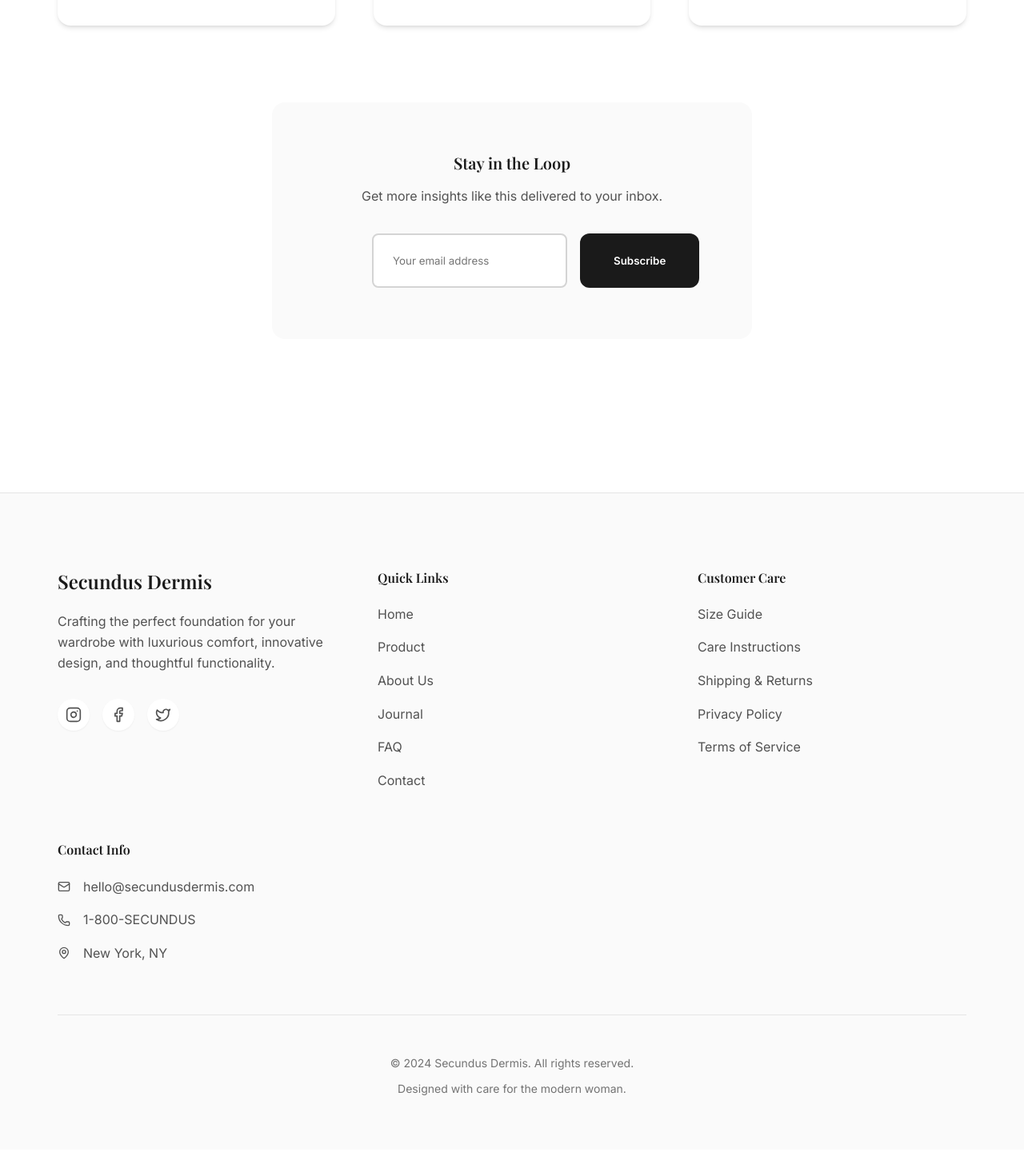
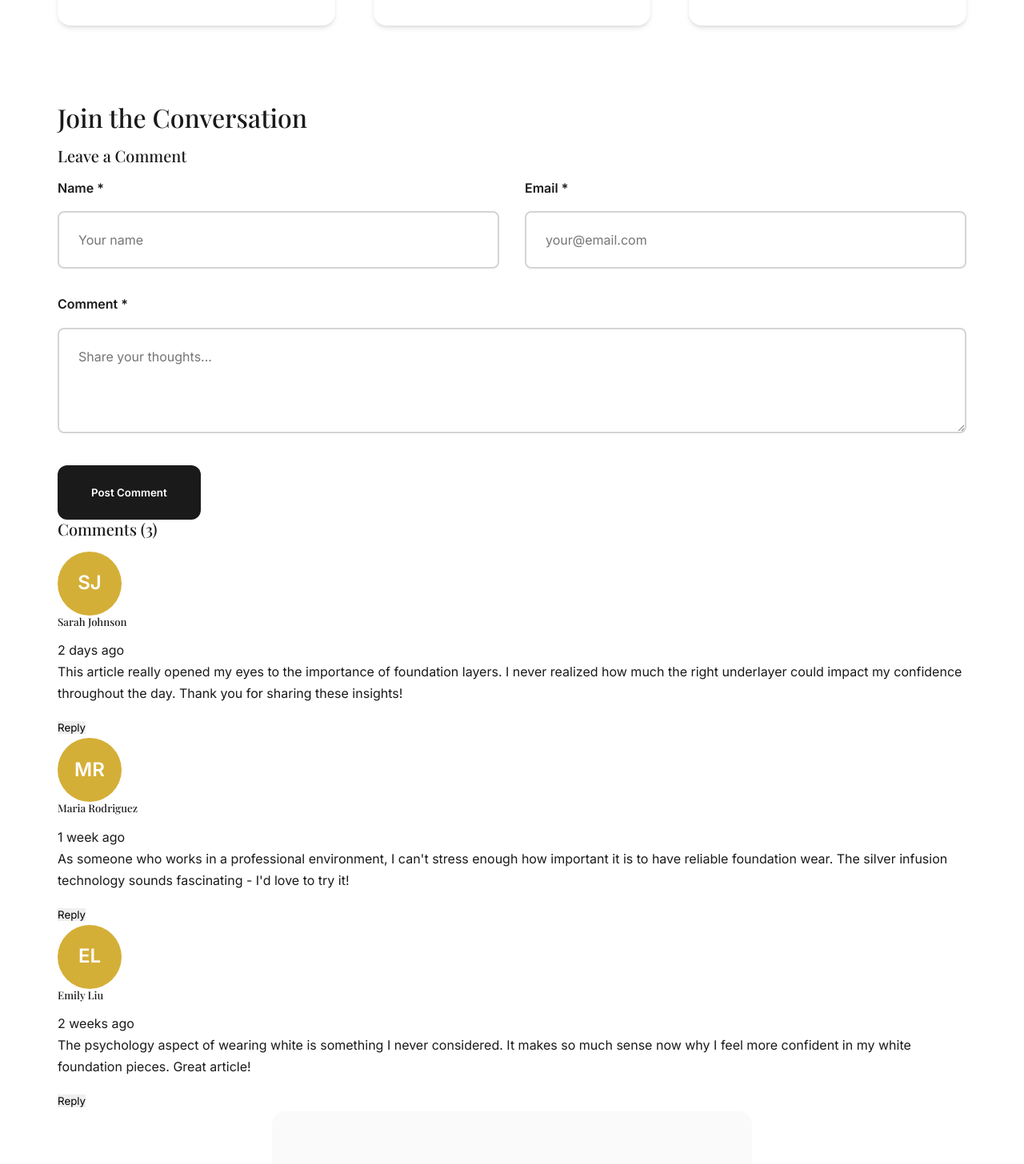
Before and after one commit to codejedi-ai/SecundusDermis, a React (Vite) app: page /blog/1 in a window 1280 px wide. Shown: the part 4466-5922 px from the top of the page at 80% size. Built offline with nearby package versions, Linux system fonts and the light colour scheme; no server answers.

Commit message:
Add comments section to blog pages

```diff
--- a/src/pages/BlogPost.tsx
+++ b/src/pages/BlogPost.tsx
@@ -1,4 +1,3 @@
-
 import { useParams } from 'react-router-dom'
 import { Calendar, User, Clock, ArrowLeft, Share2, Heart } from 'lucide-react'
 import { getPostById, getRecentPosts } from '../data/posts'
@@ -137,6 +136,116 @@ const BlogPost = () => {
           </section>
         )}
 
+        {/* Comments Section */}
+        <section className="comments-section">
+          <h3>Join the Conversation</h3>
+          <div className="comments-container">
+            {/* Comment Form */}
+            <div className="comment-form-section">
+              <h4>Leave a Comment</h4>
+              <form className="comment-form">
+                <div className="form-row">
+                  <div className="form-group">
+                    <label htmlFor="comment-name" className="form-label">Name *</label>
+                    <input
+                      type="text"
+                      id="comment-name"
+                      name="name"
+                      className="form-input"
+                      placeholder="Your name"
+                      required
+                    />
+                  </div>
+                  <div className="form-group">
+                    <label htmlFor="comment-email" className="form-label">Email *</label>
+                    <input
+                      type="email"
+                      id="comment-email"
+                      name="email"
+                      className="form-input"
+                      placeholder="your@email.com"
+                      required
+                    />
+                  </div>
+                </div>
+                <div className="form-group">
+                  <label htmlFor="comment-message" className="form-label">Comment *</label>
+                  <textarea
+                    id="comment-message"
+                    name="message"
+                    className="form-textarea"
+                    rows={4}
+                    placeholder="Share your thoughts..."
+                    required
+                  ></textarea>
+                </div>
+                <button type="submit" className="btn btn-primary">
+                  Post Comment
+                </button>
+              </form>
+            </div>
+
+            {/* Comments List */}
+            <div className="comments-list">
+              <h4>Comments (3)</h4>
+
+              <div className="comment">
+                <div className="comment-avatar">
+                  <div className="avatar-placeholder">SJ</div>
+                </div>
+                <div className="comment-content">
+                  <div className="comment-header">
+                    <h5 className="comment-author">Sarah Johnson</h5>
+                    <span className="comment-date">2 days ago</span>
+                  </div>
+                  <p className="comment-text">
+                    This article really opened my eyes to the importance of foundation layers.
+                    I never realized how much the right underlayer could impact my confidence
+                    throughout the day. Thank you for sharing these insights!
+                  </p>
+                  <button className="comment-reply">Reply</button>
+                </div>
+              </div>
+
+              <div className="comment">
+                <div className="comment-avatar">
+                  <div className="avatar-placeholder">MR</div>
+                </div>
+                <div className="comment-content">
+                  <div className="comment-header">
+                    <h5 className="comment-author">Maria Rodriguez</h5>
+                    <span className="comment-date">1 week ago</span>
+                  </div>
+                  <p className="comment-text">
+                    As someone who works in a professional environment, I can't stress enough
+                    how important it is to have reliable foundation wear. The silver infusion
+                    technology sounds fascinating - I'd love to try it!
+                  </p>
+                  <button className="comment-reply">Reply</button>
+                </div>
+              </div>
+
+              <div className="comment">
+                <div className="comment-avatar">
+                  <div className="avatar-placeholder">EL</div>
+                </div>
+                <div className="comment-content">
+                  <div className="comment-header">
+                    <h5 className="comment-author">Emily Liu</h5>
+                    <span className="comment-date">2 weeks ago</span>
+                  </div>
+                  <p className="comment-text">
+                    The psychology aspect of wearing white is something I never considered.
+                    It makes so much sense now why I feel more confident in my white foundation pieces.
+                    Great article!
+                  </p>
+                  <button className="comment-reply">Reply</button>
+                </div>
+              </div>
+            </div>
+          </div>
+        </section>
+
         {/* Newsletter CTA */}
         <section className="post-newsletter">
           <div className="newsletter-content">
```
